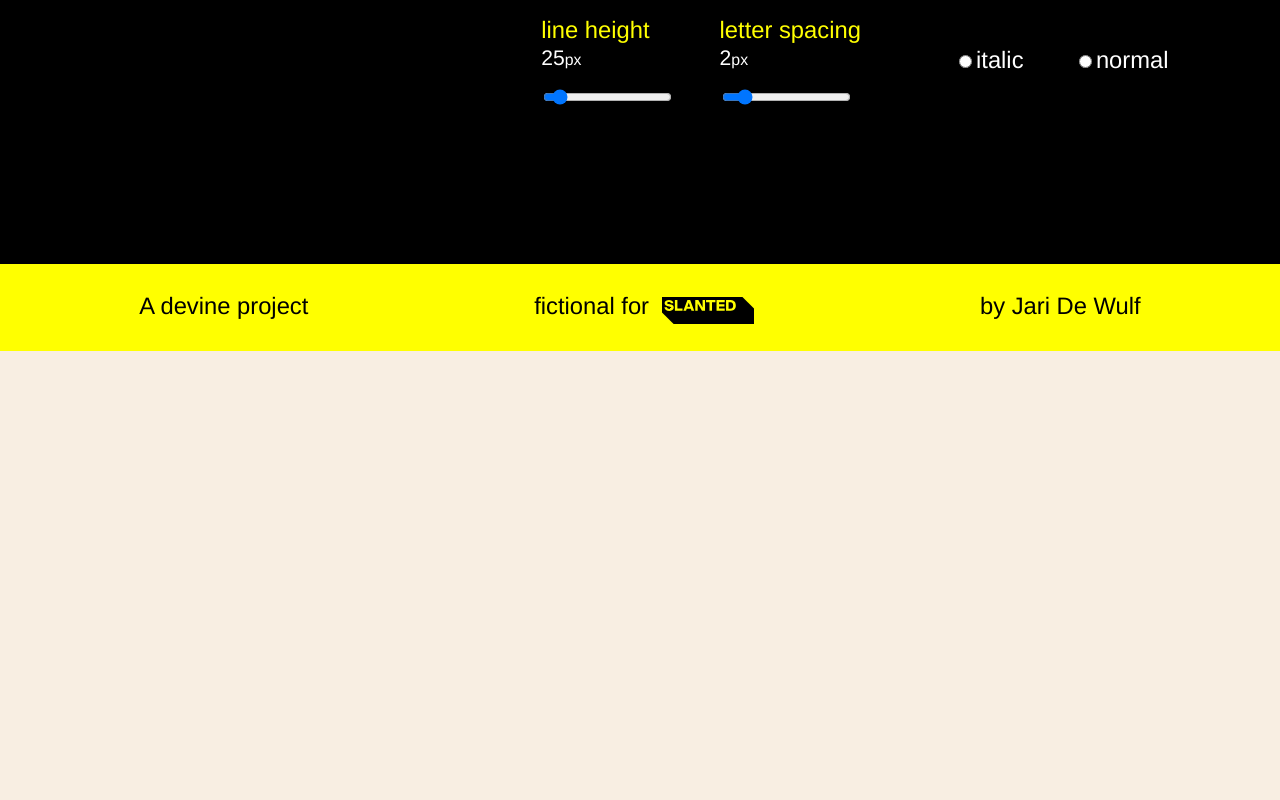
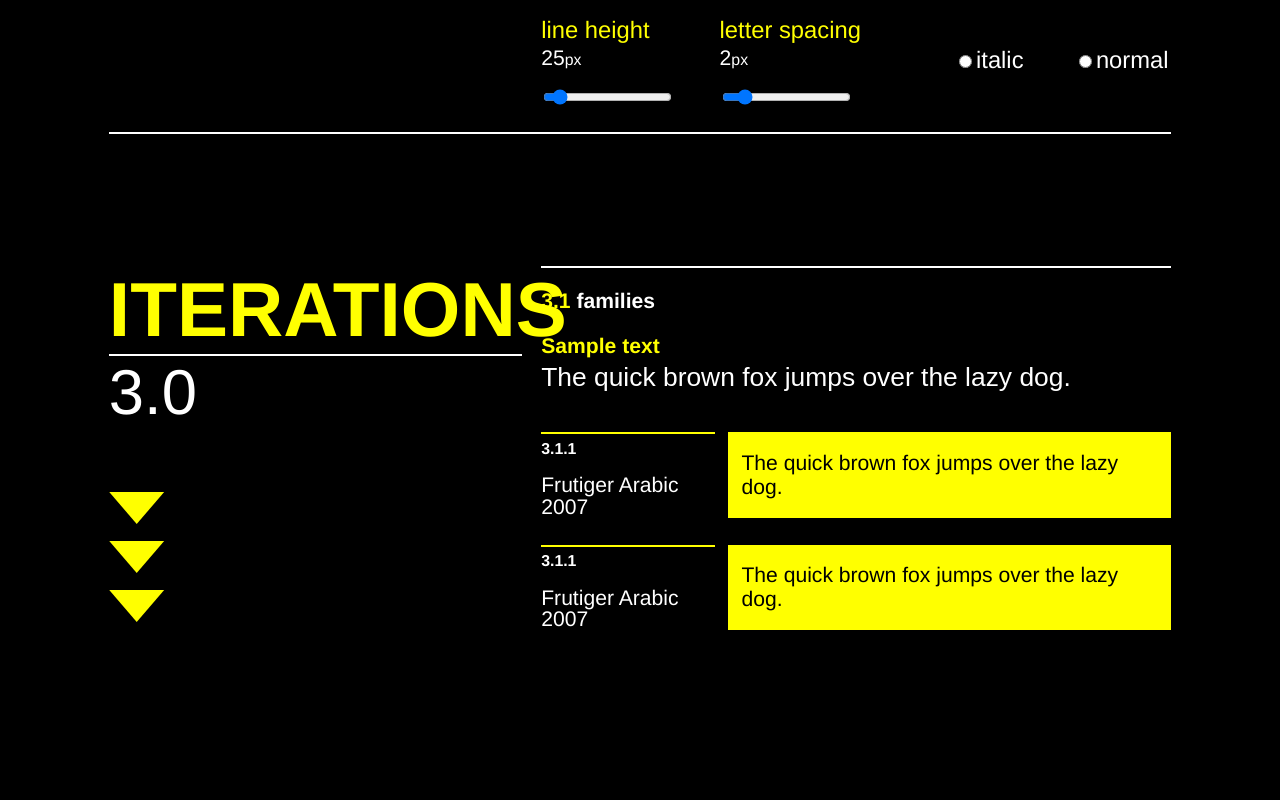
Before and after one commit to jaridewulf/int3, a React (Create React App) app in the folder frontend/: page / in a window 1280 px wide. Shown: the part 2640-3440 px from the top of the page. Before the commit the page ends 2991 px from the top, so only its background shows below. Built offline with nearby package versions, Linux system fonts and the light colour scheme.

Commit message:
Add iteration #1 #2 #

```diff
--- a/frontend/src/App.js
+++ b/frontend/src/App.js
@@ -15,6 +15,7 @@ import Creator from "./components/Creator";
 // Images / prep for database
 import swissFlag from "./images/swiss_flag.svg";
 import imgAdrian from "./images/imgAdrian.jpg";
+import Iterations from "./components/Iterations";
 
 export const themeContext = createContext();
 
@@ -70,6 +71,18 @@ function App() {
             <Article title="variables" number={2.2} content={<Variables />} />,
           ]}
         />
+        <Section
+          title={"Iterations"}
+          key={3}
+          value={3}
+          sides={[
+            <Article
+              title="families"
+              number={3.1}
+              content={<Iterations number={3.1} />}
+            />,
+          ]}
+        />
         <Footer />
       </main>
     </themeContext.Provider>
--- /dev/null
+++ b/frontend/src/components/IterationCard.jsx
@@ -0,0 +1,28 @@
+import style from "../styles/IterationCard.module.css";
+import { useContext } from "react";
+import { themeContext } from "../App";
+
+const IterationCard = ({ text, number, name, date }) => {
+  const theme = useContext(themeContext);
+
+  return (
+    <div className={style.card}>
+      <div className={style.info}>
+        <h3 className={style.subtitle}>{number}</h3>
+        <p className={style.name}>{name}</p>
+        <p className={style.name}>{date}</p>
+      </div>
+      <div
+        className={style.preview}
+        style={{
+          backgroundColor: theme.accentColor,
+          color: theme.bgColor,
+        }}
+      >
+        <p>{text}</p>
+      </div>
+    </div>
+  );
+};
+
+export default IterationCard;
--- /dev/null
+++ b/frontend/src/components/Iterations.jsx
@@ -0,0 +1,47 @@
+import { useState, useContext } from "react";
+import IterationCard from "./IterationCard";
+import style from "../styles/Iterations.module.css";
+import { themeContext } from "../App";
+
+const Iterations = ({ number }) => {
+  const [sampleText, setSampleText] = useState(
+    "The quick brown fox jumps over the lazy dog."
+  );
+
+  const theme = useContext(themeContext);
+
+  return (
+    <div>
+      <div className={style.sample}>
+        <h2 className={style.title} style={{ color: theme.accentColor }}>
+          Sample text
+        </h2>
+        <input
+          autoFocus
+          className={style.inputText}
+          type="text"
+          id="sample"
+          name="sample"
+          value={sampleText}
+          onChange={(e) => setSampleText(e.target.value)}
+        />
+      </div>
+      <div>
+        <IterationCard
+          text={sampleText}
+          number={`${number}.${1}`}
+          name="Frutiger Arabic"
+          date={2007}
+        />
+        <IterationCard
+          text={sampleText}
+          number={`${number}.${1}`}
+          name="Frutiger Arabic"
+          date={2007}
+        />
+      </div>
+    </div>
+  );
+};
+
+export default Iterations;
--- /dev/null
+++ b/frontend/src/styles/IterationCard.module.css
@@ -0,0 +1,35 @@
+.card{
+    display: flex;
+    margin-bottom: 2rem;
+    min-height: 6.5rem;
+}
+
+.info{
+    display: flex;
+    flex-direction: column;
+    align-content: flex-start;
+    border-top: .2rem solid #FFFF00;
+    width: 40%;
+    margin-right: 1rem;
+}
+
+.name{
+    font-size: 1.6rem;
+    margin-bottom: -1rem;
+    margin-top: .8rem;
+}
+
+.subtitle{
+    margin: .4rem 0;
+    font-size: 1.2rem;
+}
+.preview{
+    display: flex;
+    width: 100%;
+    padding: 1rem;
+    font-size: 1.6rem;
+    margin: auto 0;
+    min-height: 6.5rem;
+    transition: .3s ease-in-out;
+    align-items: center;
+}
--- /dev/null
+++ b/frontend/src/styles/Iterations.module.css
@@ -0,0 +1,22 @@
+.title{
+    margin: 0;
+    font-size: 1.6rem;
+    margin-bottom: -.7rem;
+}
+
+.sample{
+    margin-right: 0;
+    width: 100%;
+    text-align: left;
+    margin-bottom: 2rem;
+}
+
+.inputText{
+    padding: 1rem 0;
+    background: none;
+    width: 100%;
+    color: white;
+    border: none;
+    outline: none;
+    font-size: 2rem;
+}
```
